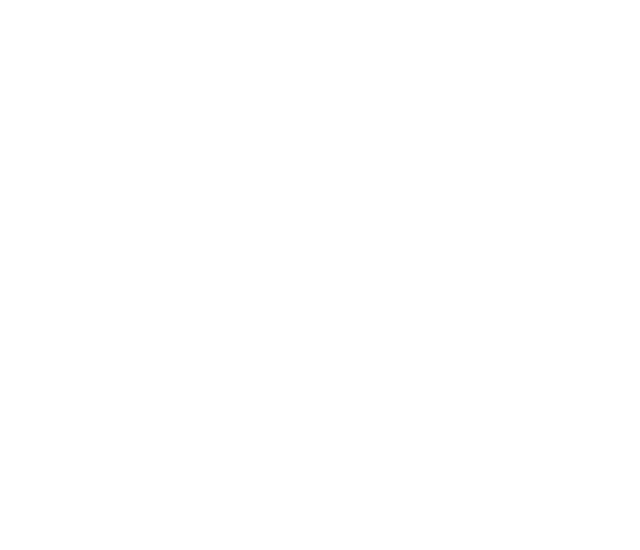
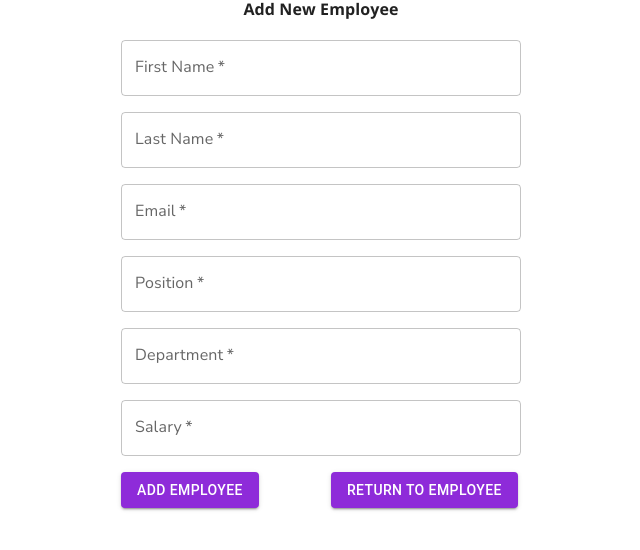
Before and after one commit to neeleshroy2023/employee-frontend, a React (Vite) app: page /add-employee in a window 1280 px wide. Before the commit this address had no page. Shown: the top 550 px of the page, without its empty margins (319-959 px from the left). Built offline with nearby package versions, Linux system fonts and the light colour scheme; sample sign-in values are in the browser's storage.

Commit message:
first commit

```diff
--- a/src/components/features/employees/EmployeeList.tsx
+++ b/src/components/features/employees/EmployeeList.tsx
@@ -1,3 +1,4 @@
+import React from "react";
 import {
   TableContainer,
   Paper,
@@ -6,79 +7,33 @@ import {
   TableRow,
   TableCell,
   TableBody,
-  CircularProgress,
   Box,
+  Button,
 } from "@mui/material";
+import { useNavigate } from "react-router";
 
-type TEmployee = {
-  id: string;
-  firstName: string;
-  lastName: string;
-  email: string;
-  position: string;
-  department: string;
-  salary: number;
-  status: string;
-  hireDate: string;
+const EmployeeList = ({ employees }) => {
+  const navigate = useNavigate();
+
+  const handleAddEmployee = () => {
+    navigate("/add-employee");
   };
 
-type TEmployeeList = {
-  employees: TEmployee[];
-};
-
-const EmployeeList = ({ employees }: TEmployeeList) => {
   if (employees.length === 0) {
-    return (
-      <Box
-        sx={{
-          display: "flex",
-          justifyContent: "center",
-          alignItems: "center",
-          height: "100vh",
-        }}
-      >
-        <CircularProgress />
-      </Box>
-    );
-  }
-  function createData(
-    id: string,
-    firstName: string,
-    lastName: string,
-    email: string,
-    position: string,
-    department: string,
-    salary: number,
-    status: string,
-    hireDate: string
-  ) {
-    return {
-      id,
-      firstName,
-      lastName,
-      email,
-      position,
-      department,
-      salary,
-      status,
-      hireDate,
-    };
+    return <Box>No employees found</Box>;
   }
 
-  const rows: TEmployee[] = employees.map((employee: TEmployee) =>
-    createData(
-      employee.id,
-      employee.firstName,
-      employee.lastName,
-      employee.email,
-      employee.position,
-      employee.department,
-      employee.salary,
-      employee.status,
-      employee.hireDate
-    )
-  );
   return (
+    <Box>
+      <Button
+        variant="contained"
+        color="primary"
+        sx={{ marginTop: 1, marginBottom: 1 }}
+        onClick={handleAddEmployee}
+      >
+        Add New Employee
+      </Button>
+
       <TableContainer component={Paper}>
         <Table sx={{ minWidth: 650 }} aria-label="simple table">
           <TableHead>
@@ -92,21 +47,22 @@ const EmployeeList = ({ employees }: TEmployeeList) => {
             </TableRow>
           </TableHead>
           <TableBody>
-          {rows.map((row: TEmployee) => (
-            <TableRow key={row.id}>
+            {employees.map((employee) => (
+              <TableRow key={employee.id}>
                 <TableCell component="th" scope="row">
-                {row.firstName}
+                  {employee.firstName}
                 </TableCell>
-              <TableCell align="right">{row.lastName}</TableCell>
-              <TableCell align="right">{row.email}</TableCell>
-              <TableCell align="right">{row.position}</TableCell>
-              <TableCell align="right">{row.department}</TableCell>
-              <TableCell align="right">{row.salary}</TableCell>
+                <TableCell align="right">{employee.lastName}</TableCell>
+                <TableCell align="right">{employee.email}</TableCell>
+                <TableCell align="right">{employee.position}</TableCell>
+                <TableCell align="right">{employee.department}</TableCell>
+                <TableCell align="right">{employee.salary}</TableCell>
               </TableRow>
             ))}
           </TableBody>
         </Table>
       </TableContainer>
+    </Box>
   );
 };
 
--- a/src/components/features/navigation/Router.tsx
+++ b/src/components/features/navigation/Router.tsx
@@ -1,5 +1,6 @@
 import { Routes, Route } from "react-router";
 import { LandingPage, Login, Employees } from "../../pages";
+import AddEmployee from "../../pages/AddEmployee";
 import PrivateRoute from "./PrivateRoute";
 
 const Router = () => {
@@ -9,6 +10,7 @@ const Router = () => {
       <Route path="/login" element={<Login />} />
       <Route element={<PrivateRoute />}>
         <Route path="/employees" element={<Employees />} />
+        <Route path="/add-employee" element={<AddEmployee />} />
       </Route>
     </Routes>
   );
--- /dev/null
+++ b/src/components/pages/AddEmployee.tsx
@@ -0,0 +1,161 @@
+import React, { useState } from "react";
+import {
+  Box,
+  TextField,
+  Button,
+  Typography,
+  FormControl,
+  CircularProgress,
+} from "@mui/material";
+import API_KEYS from "../../api/keys";
+import { useNavigate } from "react-router";
+import useApiRequest from "../../hooks/useApiRequest";
+
+const AddEmployee = () => {
+  const navigate = useNavigate();
+  const { getData } = useApiRequest(
+    `${import.meta.env.VITE_HOST_URL}${API_KEYS.employees}`,
+    "POST"
+  );
+  const [newEmployee, setNewEmployee] = useState({
+    firstName: "",
+    lastName: "",
+    email: "",
+    position: "",
+    department: "",
+    salary: "",
+  });
+
+  const [loading, setLoading] = useState(false);
+  const [error, setError] = useState(null);
+
+  const handleChange = (e) => {
+    const { name, value } = e.target;
+    setNewEmployee((prevState) => ({
+      ...prevState,
+      [name]: value,
+    }));
+  };
+  const handleSubmit = async (e) => {
+    e.preventDefault();
+    setLoading(true);
+    setError(null);
+    await getData({
+      body: JSON.stringify(newEmployee),
+    });
+    navigate("/employees");
+    console.log(newEmployee);
+
+    try {
+      const response = await fetch(
+        `${import.meta.env.VITE_HOST_URL}${API_KEYS.employees}`,
+        {
+          method: "POST",
+          body: JSON.stringify(newEmployee),
+          headers: {
+            "Content-Type": "application/json",
+          },
+        }
+      );
+
+      if (!response.ok) {
+        throw new Error("failed");
+      }
+
+      navigate("/employees");
+    } catch (err) {
+      setError(err.message);
+    } finally {
+      setLoading(false);
+    }
+  };
+
+  if (loading) {
+    return <CircularProgress />;
+  }
+  const handleNavigate = () => {
+    navigate("/employees");
+  };
+
+  return (
+    <Box
+      sx={{ display: "flex", flexDirection: "column", alignItems: "center" }}
+    >
+      <Typography variant="h4">Add New Employee</Typography>
+      <form
+        onSubmit={handleSubmit}
+        style={{ width: "400px", marginTop: "20px" }}
+      >
+        <FormControl fullWidth sx={{ mb: 2 }}>
+          <TextField
+            label="First Name"
+            name="firstName"
+            value={newEmployee.firstName}
+            onChange={handleChange}
+            required
+          />
+        </FormControl>
+        <FormControl fullWidth sx={{ mb: 2 }}>
+          <TextField
+            label="Last Name"
+            name="lastName"
+            value={newEmployee.lastName}
+            onChange={handleChange}
+            required
+          />
+        </FormControl>
+        <FormControl fullWidth sx={{ mb: 2 }}>
+          <TextField
+            label="Email"
+            name="email"
+            value={newEmployee.email}
+            onChange={handleChange}
+            required
+          />
+        </FormControl>
+        <FormControl fullWidth sx={{ mb: 2 }}>
+          <TextField
+            label="Position"
+            name="position"
+            value={newEmployee.position}
+            onChange={handleChange}
+            required
+          />
+        </FormControl>
+        <FormControl fullWidth sx={{ mb: 2 }}>
+          <TextField
+            label="Department"
+            name="department"
+            value={newEmployee.department}
+            onChange={handleChange}
+            required
+          />
+        </FormControl>
+        <FormControl fullWidth sx={{ mb: 2 }}>
+          <TextField
+            label="Salary"
+            name="salary"
+            value={newEmployee.salary}
+            onChange={handleChange}
+            required
+          />
+        </FormControl>
+        <Button type="submit" variant="contained">
+          Add Employee
+        </Button>
+        <Button
+          variant="contained"
+          color="primary"
+          onClick={handleNavigate}
+          sx={{ marginLeft: 9 }}
+        >
+          Return to Employee
+        </Button>
+      </form>
+
+      {error && <Typography>{error}</Typography>}
+    </Box>
+  );
+};
+
+export default AddEmployee;
--- a/src/components/pages/Employees.tsx
+++ b/src/components/pages/Employees.tsx
@@ -2,29 +2,19 @@ import { Box, CircularProgress, Typography } from "@mui/material";
 import EmployeeList from "../features/employees/EmployeeList";
 import API_KEYS from "../../api/keys";
 import useGetRequest from "../../hooks/useApiRequest";
+import { useEffect } from "react";
 
 const Employees = () => {
   const {
     data: employees,
     loading,
     error,
+    getData,
   } = useGetRequest(`${import.meta.env.VITE_HOST_URL}${API_KEYS.employees}`);
-  // const getData = async () => {
-  //   const res = await securedFetch(
-  //     `${import.meta.env.VITE_HOST_URL}${API_KEYS.employees}`,
-  //     {
-  //       body: JSON.stringify({}),
-  //     }
-  //   );
 
-  //   const data = await res.json();
-
-  //   console.log(data);
-  // };
-
-  // useEffect(() => {
-  //   getData();
-  // }, []);
+  useEffect(() => {
+    getData();
+  }, []);
 
   if (loading) {
     return (
--- a/src/hooks/useApiRequest.ts
+++ b/src/hooks/useApiRequest.ts
@@ -1,11 +1,10 @@
-import { useEffect, useState } from "react";
+import { useState } from "react";
 
-const useApiRequest = (url: string, method = "GET", options = {}) => {
+const useApiRequest = (url: string, method = "GET") => {
   const [data, setData] = useState<any>(null);
   const [loading, setLoading] = useState<boolean>(true);
-  const [error, setError] = useState<any>(null);
 
-  const getData = async () => {
+  const getData = async (options: any = {}) => {
     setLoading(true);
     const token = window.localStorage.getItem("token");
     const res = await fetch(url, {
@@ -23,15 +22,7 @@ const useApiRequest = (url: string, method = "GET", options = {}) => {
     setLoading(false);
   };
 
-  useEffect(() => {
-    try {
-      getData();
-    } catch (error) {
-      setError(error);
-    }
-  }, [url]);
-
-  return { data, loading, error };
+  return { data, loading, getData };
 };
 
 export default useApiRequest;
```
Lines whose indentation alone changed are shown as unchanged.
